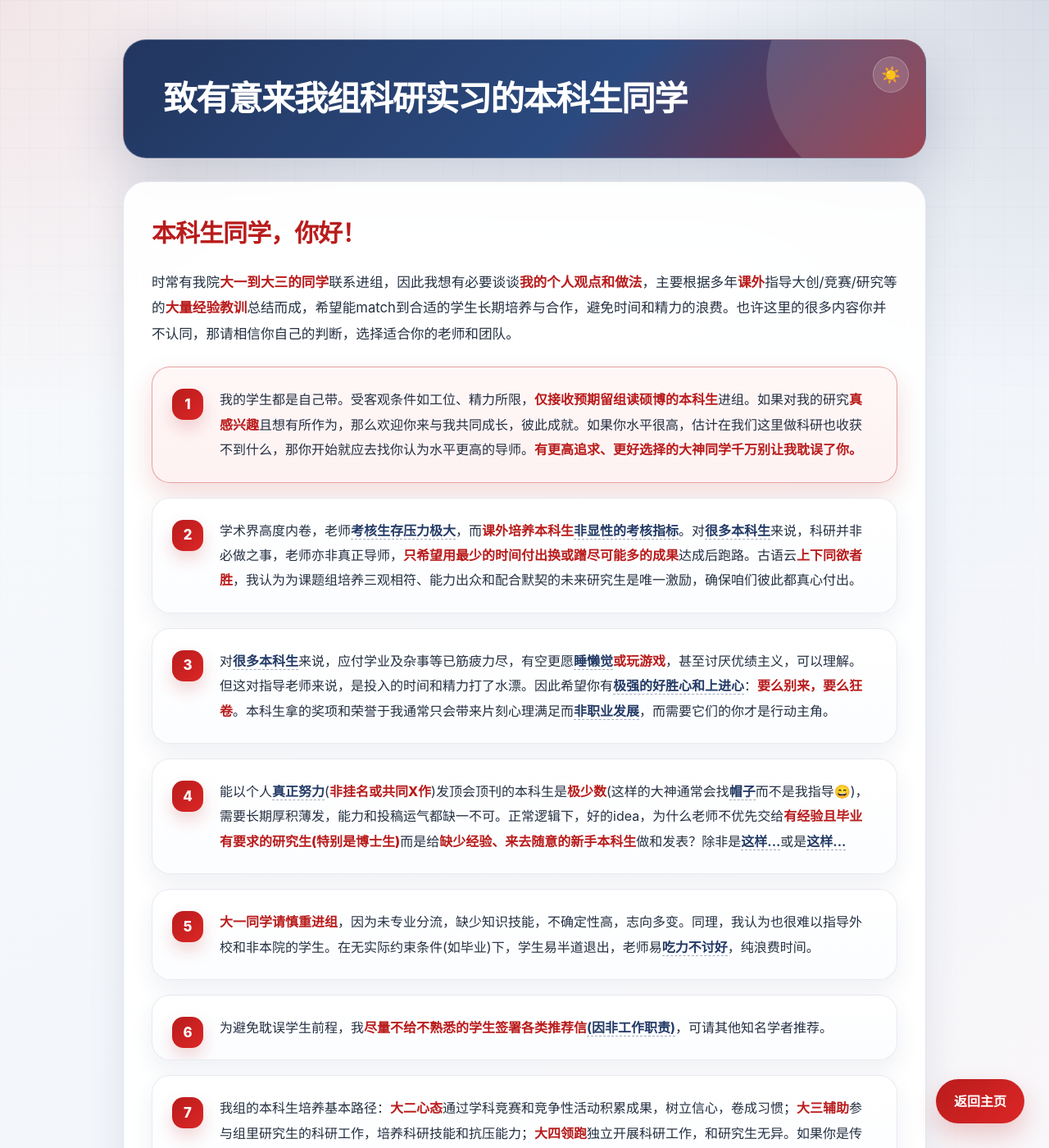
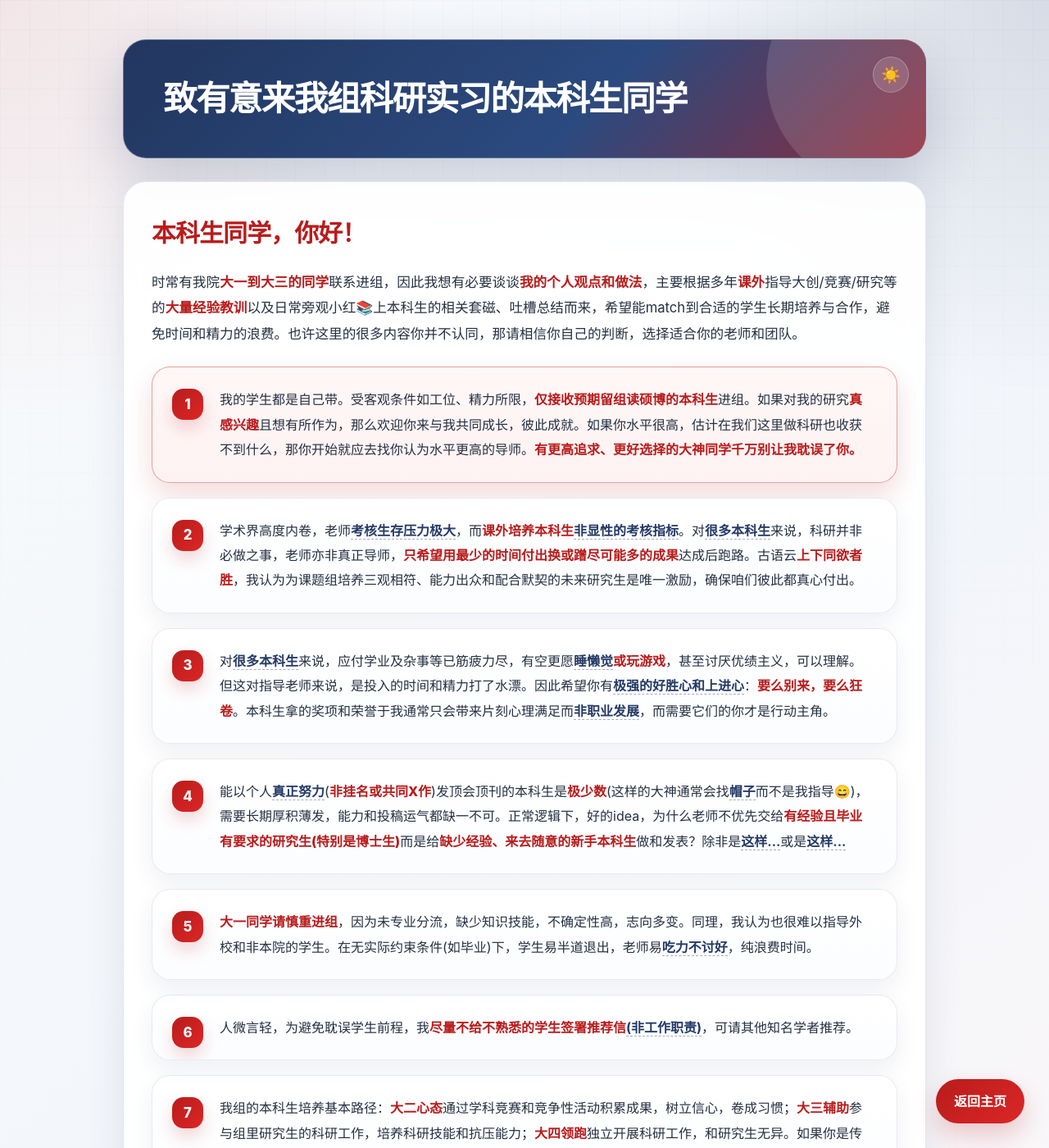
Before and after one commit to fangvv/Homepage, a Jekyll site: the page faq.html, which Jekyll copies as it is, in a window 1280 px wide and 1400 px high. Shown: the whole window at 82% size. Built offline with Jekyll 4.4.1, drawn with Linux system fonts in a browser that asks for light colours; comment, search, counter and statistics services are not loaded.

Commit message:
Update faq.html faq2.html

```diff
--- a/faq.html
+++ b/faq.html
@@ -44,7 +44,7 @@
         <section class="content-card">
             <p class="lead">
                 <span class="greeting">本科生同学，你好！</span>
-                时常有我院<strong>大一到大三的同学</strong>联系进组，因此我想有必要谈谈<strong>我的个人观点和做法</strong>，主要根据多年<strong>课外</strong>指导大创/竞赛/研究等的<strong>大量经验教训</strong>总结而成，希望能match到合适的学生长期培养与合作，避免时间和精力的浪费。也许这里的很多内容你并不认同，那请相信你自己的判断，选择适合你的老师和团队。
+                时常有我院<strong>大一到大三的同学</strong>联系进组，因此我想有必要谈谈<strong>我的个人观点和做法</strong>，主要根据多年<strong>课外</strong>指导大创/竞赛/研究等的<strong>大量经验教训</strong>以及日常旁观小红📚上本科生的相关套磁、吐槽总结而来，希望能match到合适的学生长期培养与合作，避免时间和精力的浪费。也许这里的很多内容你并不认同，那请相信你自己的判断，选择适合你的老师和团队。
             </p>
 
             <ol>
@@ -88,9 +88,9 @@
                         rel="noopener noreferrer">吃力不讨好</a>，纯浪费时间。
                 </li>
 
-                <li>为避免耽误学生前程，我<strong>尽量不给不熟悉的学生签署各类推荐信</strong><a
+                <li>人微言轻，为避免耽误学生前程，我<strong>尽量不给不熟悉的学生签署推荐信</strong><a
                         href="https://opinion.cw.com.tw/blog/profile/52/article/12180" target="_blank"
-                        rel="noopener noreferrer">(因非工作职责)</a>，可请其他知名学者推荐。
+                        rel="noopener noreferrer">(非工作职责)</a>，可请其他知名学者推荐。
                 </li>
 
                 <li>我组的本科生培养基本路径：<strong>大二心态</strong>通过学科竞赛和竞争性活动积累成果，树立信心，卷成习惯；<strong>大三辅助</strong>参与组里研究生的科研工作，培养科研技能和抗压能力；<strong>大四领跑</strong>独立开展科研工作，和研究生无异。如果你是传说中的<a
--- a/faq2.html
+++ b/faq2.html
@@ -53,7 +53,7 @@
                         href="https://www.zhihu.com/question/2067235011804320517/answer/2067634560196727558"
                         target="_blank" rel="noopener noreferrer">导师考核要求</a>和<a href="https://www.bjtu.edu.cn/xxgkw/xxgk_xxgkml/xwxk/syxwjbyq/6a881d506ec04ccabcc0dadb3a468943.htm" target="_blank" rel="noopener noreferrer">学生培养要求</a>。我们鼓励学生使用AI、大模型和Vibe Coding作为辅助，但反对完全不过脑而拿AIGC来应付学习和科研，也反对长期在外实习。
                 </li>
-                <li>热爱专业：有句话叫<strong>你不是喜欢科研，是喜欢保研</strong>。为此，有同学把重点放在"卷分数"和"造(蹭、买)成果(竞赛、论文)"上，实际自驱力(lan)和能力(chun)都不行，来了之后师生都<a href="https://www.zhihu.com/question/429059603" target="_blank" rel="noopener noreferrer">受罪</a>。为了招收真正有能力、有兴趣做计算机方向研究的同学，我会相对更加看重如CCF-CSP、CCPC、ACM/ICPC等现场赛特别是算法赛的竞赛结果。
+                <li>热爱专业：有句话叫<strong>你不是喜欢科研，是喜欢保研</strong>。为此，有同学把心思放在"卷分数"和"造(蹭、买)成果(竞赛、论文)"上，实际自驱力(lan)和能力(chun)都不行，来了之后师生都<a href="https://www.zhihu.com/question/429059603" target="_blank" rel="noopener noreferrer">受罪</a>。为了招收真有能力有兴趣做研究的同学，我会相对更看重如CCF-CSP、CCPC、ACM/ICPC等现场赛特别是算法赛的竞赛结果，因为难以靠蹭或造假。
                 </li>
                 <li>谨慎读博：读博是对智商有要求且极耗心力的过程，而<a href="https://www.zhihu.com/question/663192558" target="_blank" rel="noopener noreferrer">非高薪工作的保证</a>，请先想好自己是不是真的喜欢做研究(<strong>尤其本博连读和直博的学生</strong>)，并确定好家里有没有底气为你的学术理想<a href="https://zhuanlan.zhihu.com/p/564683753" target="_blank" rel="noopener noreferrer">兜底</a>。过程中往往存在很多<a href="https://www.zhihu.com/question/59323074" target="_blank" rel="noopener noreferrer">客观不确定性因素</a>影响毕业，<strong>家庭和睦与父母支持很重要</strong>。不要因为一时冲动选择读博，然后又<a href="https://www.zhihu.com/question/1908850827797463958" target="_blank" rel="noopener noreferrer">转硕或退学</a>，折腾彼此。</li>
                 <li>团队管理：实验室无强制打卡和监控，每周课题组例行组会，必要时一对一交流，不让学生做与学习、科研无关的杂事或承担科研支出。特别要说明的是，我无行政职务，有时间和精力看论文和指导学生；我无非升即走的压力，无疯狂push、造假和抢一作的必要；我喜欢计算机和编程，技术上不至于因落后学生太多而遭到学生鄙视🤣。</li>
```
